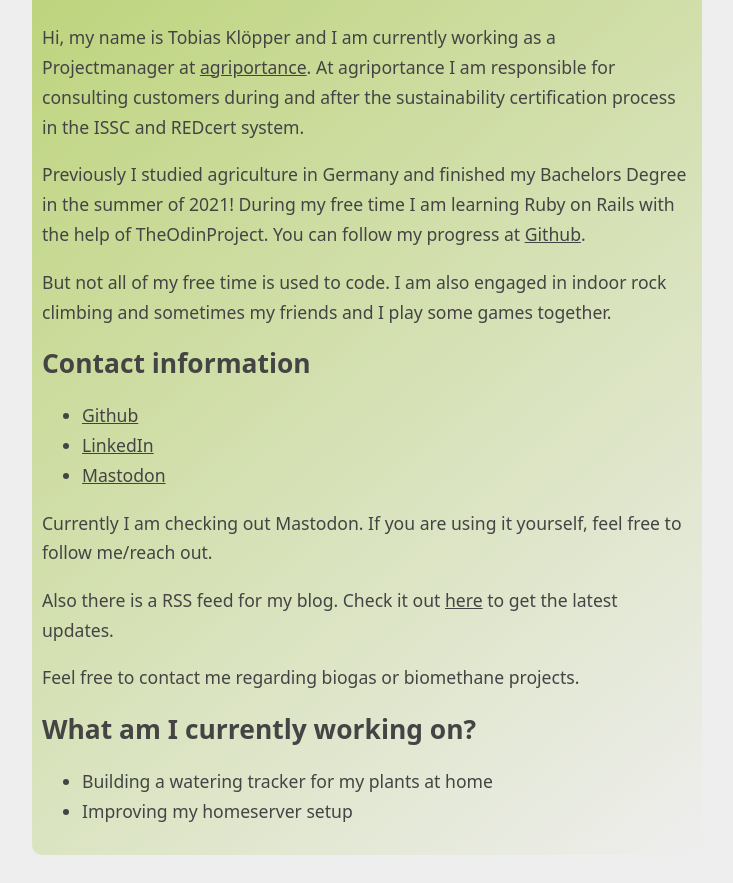
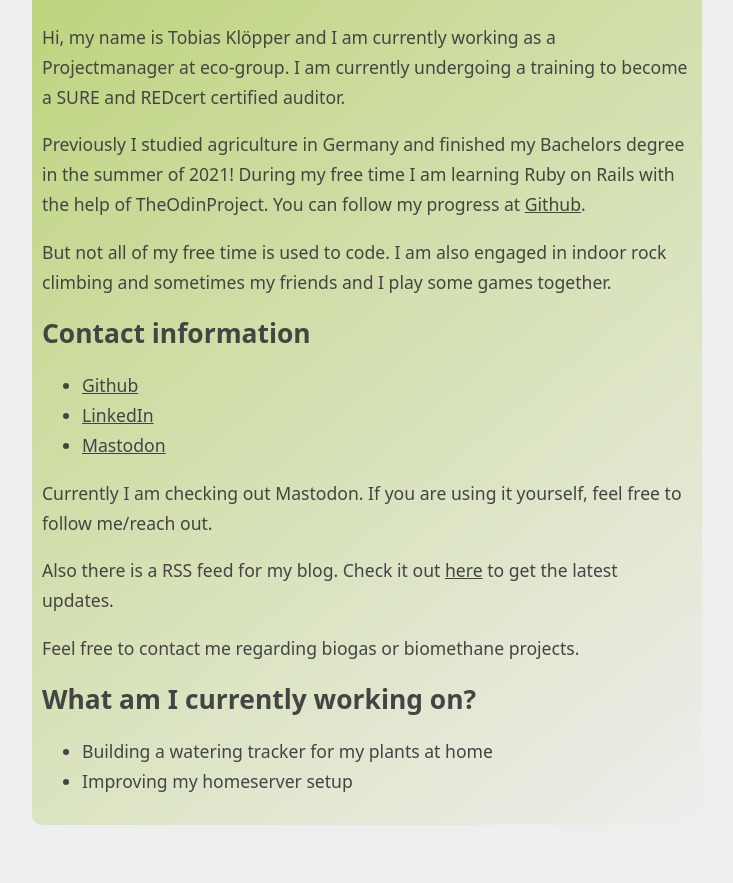
Before and after one commit to Friendscover/my-website, a Jekyll site: the page built from about.md, in a window 1280 px wide and 1312 px high, cut to the strip 429-1312 px from the top of the window. Shown: the whole strip, without its empty margins (273-1006 px from the left). Built offline with Jekyll 4.4.1, drawn with Linux system fonts in a browser that asks for light colours.

Commit message:
updated personal info

```diff
--- a/about.md
+++ b/about.md
@@ -15,9 +15,9 @@
 
 <img src="https://avatars.githubusercontent.com/u/37114020?s=460&u=4d138f07b6d7214db31244226181ba42bc2388e7&v=4" alt="Tobias Klöppers Foto">
 
-Hi, my name is Tobias Klöpper and I am currently working as a Projectmanager at [agriportance](https://agriportance.com/). At agriportance I am responsible for consulting customers during and after the sustainability certification process in the ISSC and REDcert system.
+Hi, my name is Tobias Klöpper and I am currently working as a Projectmanager at eco-group. I am currently undergoing a training to become a SURE and REDcert certified auditor.
 
-Previously I studied agriculture in Germany and finished my Bachelors Degree in the summer of 2021! During my free time I am learning Ruby on Rails with the help of TheOdinProject. You can follow my progress at [Github](https://github.com/Friendscover).
+Previously I studied agriculture in Germany and finished my Bachelors degree in the summer of 2021! During my free time I am learning Ruby on Rails with the help of TheOdinProject. You can follow my progress at [Github](https://github.com/Friendscover).
 
 But not all of my free time is used to code. I am also engaged in indoor rock climbing and sometimes my friends and I play some games together.
 
@@ -33,6 +33,5 @@
 Feel free to contact me regarding biogas or biomethane projects.
 
 ## What am I currently working on?
-
 - Building a watering tracker for my plants at home
 - Improving my homeserver setup
```
